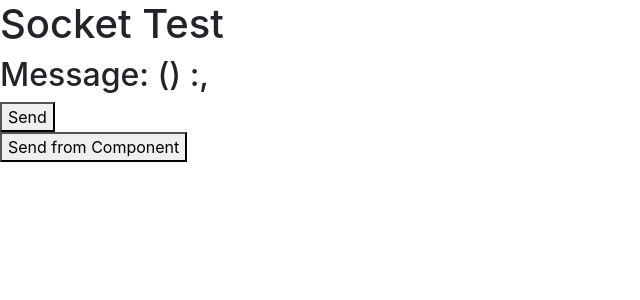
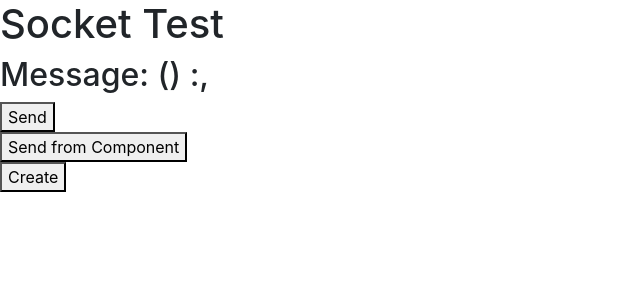
Before and after one commit to hogsmill/socket-test, a Vue app: page / in a window 1280 px wide. Shown: the top 300 px of the page, without its empty margins (0-640 px from the left). Built offline with nearby package versions, Linux system fonts and the light colour scheme; no server answers.

Commit message:
qr codes

```diff
--- a/src/App.vue
+++ b/src/App.vue
@@ -6,6 +6,7 @@
       Send
     </button>
     <SubComponent />
+    <QrCode />
   </div>
 </template>
 
@@ -13,11 +14,13 @@
 import bus from './socket.js'
 
 import SubComponent from './components/SubComponent.vue'
+import QrCode from './components/QrCode.vue'
 
 export default {
   name: 'App',
   components: {
-    SubComponent
+    SubComponent,
+    QrCode
   },
   data() {
     return {
--- /dev/null
+++ b/src/components/QrCode.vue
@@ -0,0 +1,27 @@
+<template>
+  <div>
+    <button @click="createQrCode()">
+      Create
+    </button>
+    <div>
+      <canvas id="qr" />
+    </div>
+  </div>
+</template>
+
+<script>
+const qrCode = require('qrcode')
+
+export default {
+  methods: {
+    createQrCode() {
+      const canvas = document.getElementById('qr')
+
+      qrCode.toCanvas(canvas, location.href, function (error) {
+        if (error) console.error(error)
+        console.log('success!')
+      })
+    }
+  }
+}
+</script>
```
